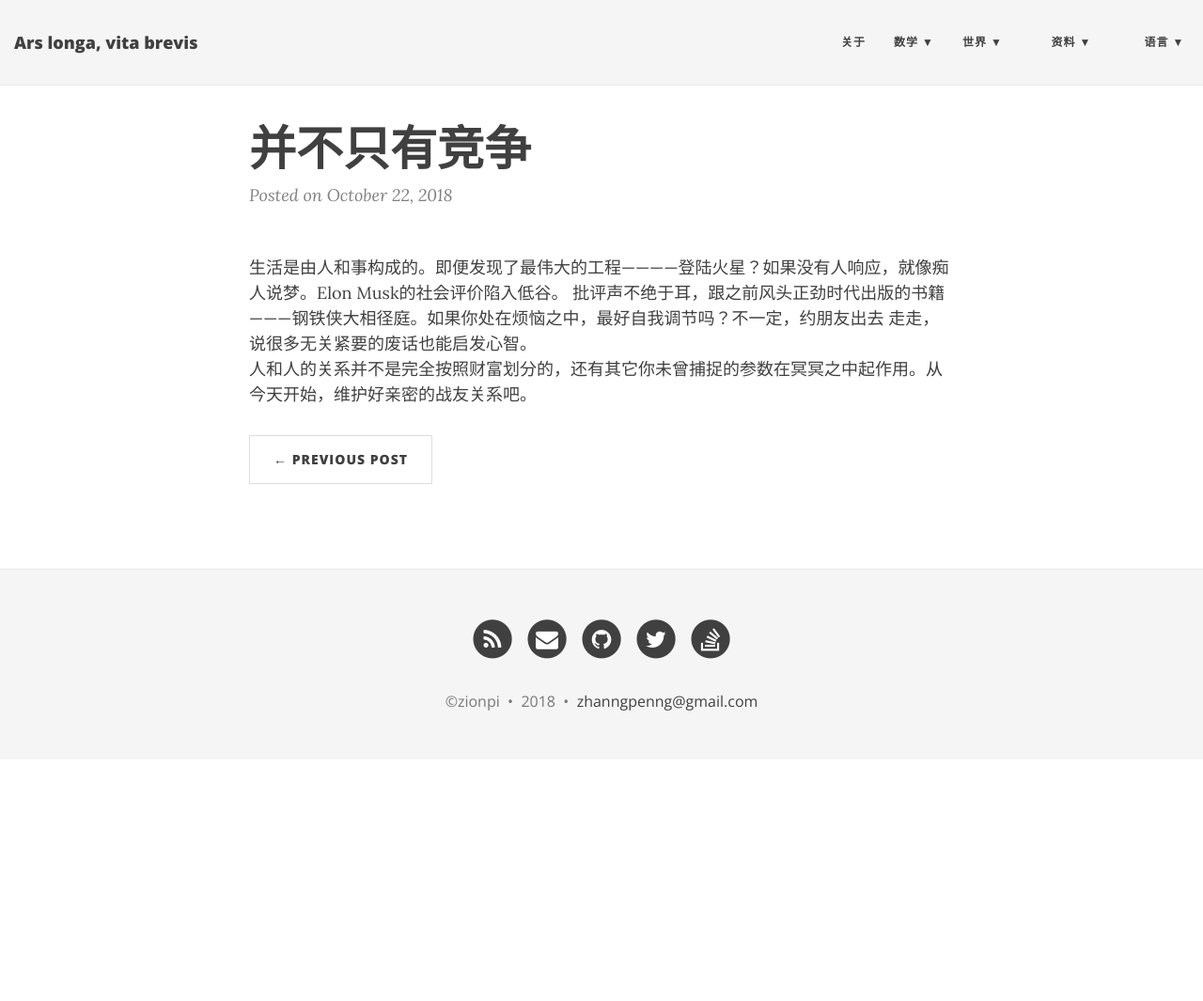
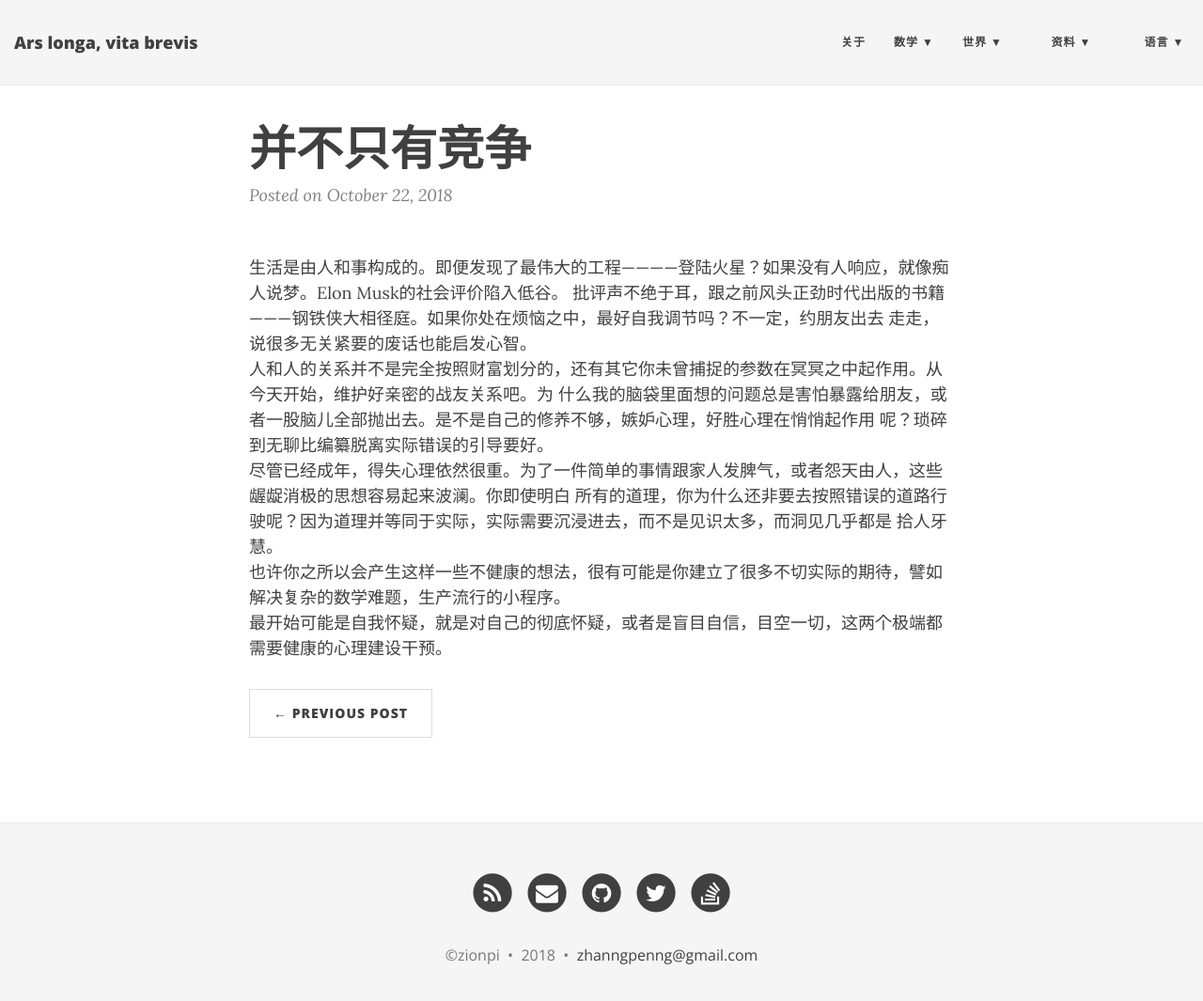
Before and after one commit to ZionPi/zionpi.github.io, a Jekyll site: the page built from _posts/2018-10-22-it's-not-all-about-competition.md, in a window 1280 px wide and 1078 px high. Shown: the top 1065 px of the window at 94% size. Built offline with Jekyll 4.4.1, drawn with Linux system fonts in a browser that asks for light colours; nearby versions of some CDN libraries.

Commit message:
Update 2018-10-22-it's-not-all-about-competition.md

```diff
--- a/_posts/2018-10-22-it's-not-all-about-competition.md
+++ b/_posts/2018-10-22-it's-not-all-about-competition.md
@@ -5,4 +5,11 @@ title: 并不只有竞争
 生活是由人和事构成的。即便发现了最伟大的工程————登陆火星？如果没有人响应，就像痴人说梦。Elon Musk的社会评价陷入低谷。
 批评声不绝于耳，跟之前风头正劲时代出版的书籍———钢铁侠大相径庭。如果你处在烦恼之中，最好自我调节吗？不一定，约朋友出去
 走走，说很多无关紧要的废话也能启发心智。
-人和人的关系并不是完全按照财富划分的，还有其它你未曾捕捉的参数在冥冥之中起作用。从今天开始，维护好亲密的战友关系吧。
+人和人的关系并不是完全按照财富划分的，还有其它你未曾捕捉的参数在冥冥之中起作用。从今天开始，维护好亲密的战友关系吧。为
+什么我的脑袋里面想的问题总是害怕暴露给朋友，或者一股脑儿全部抛出去。是不是自己的修养不够，嫉妒心理，好胜心理在悄悄起作用
+呢？琐碎到无聊比编纂脱离实际错误的引导要好。
+尽管已经成年，得失心理依然很重。为了一件简单的事情跟家人发脾气，或者怨天由人，这些龌龊消极的思想容易起来波澜。你即使明白
+所有的道理，你为什么还非要去按照错误的道路行驶呢？因为道理并等同于实际，实际需要沉浸进去，而不是见识太多，而洞见几乎都是
+拾人牙慧。
+也许你之所以会产生这样一些不健康的想法，很有可能是你建立了很多不切实际的期待，譬如解决复杂的数学难题，生产流行的小程序。
+最开始可能是自我怀疑，就是对自己的彻底怀疑，或者是盲目自信，目空一切，这两个极端都需要健康的心理建设干预。
```
